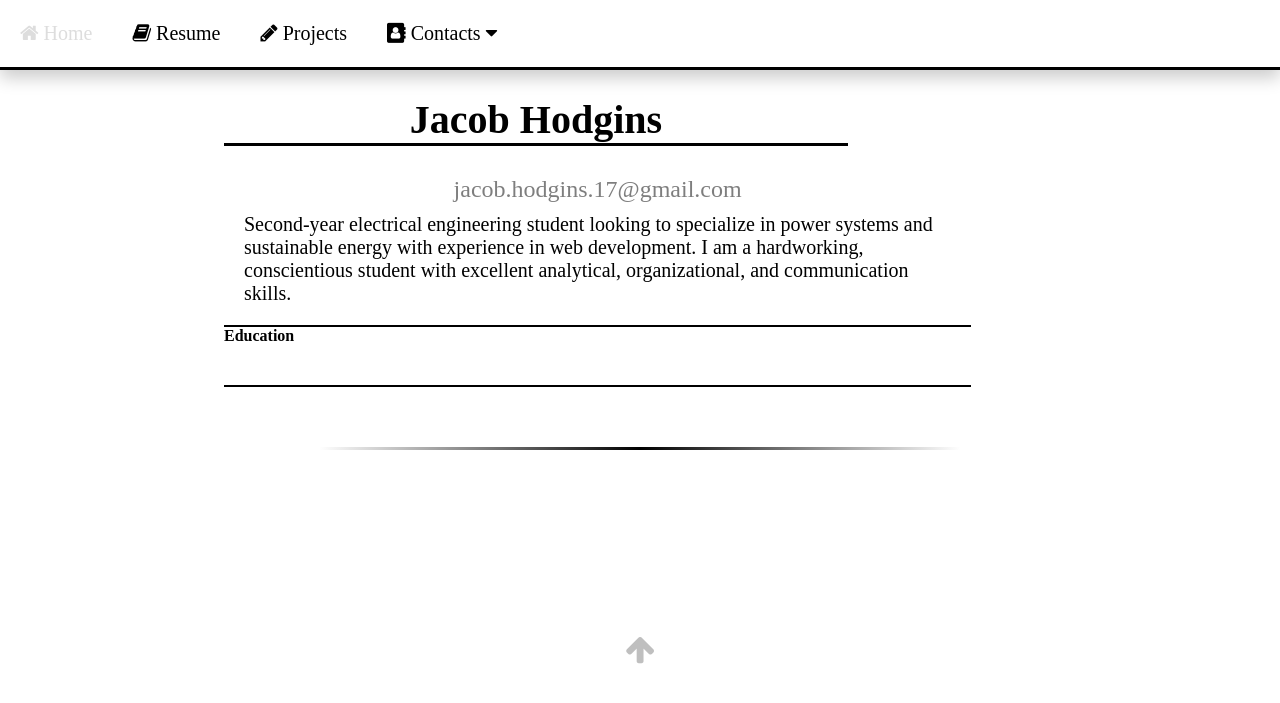
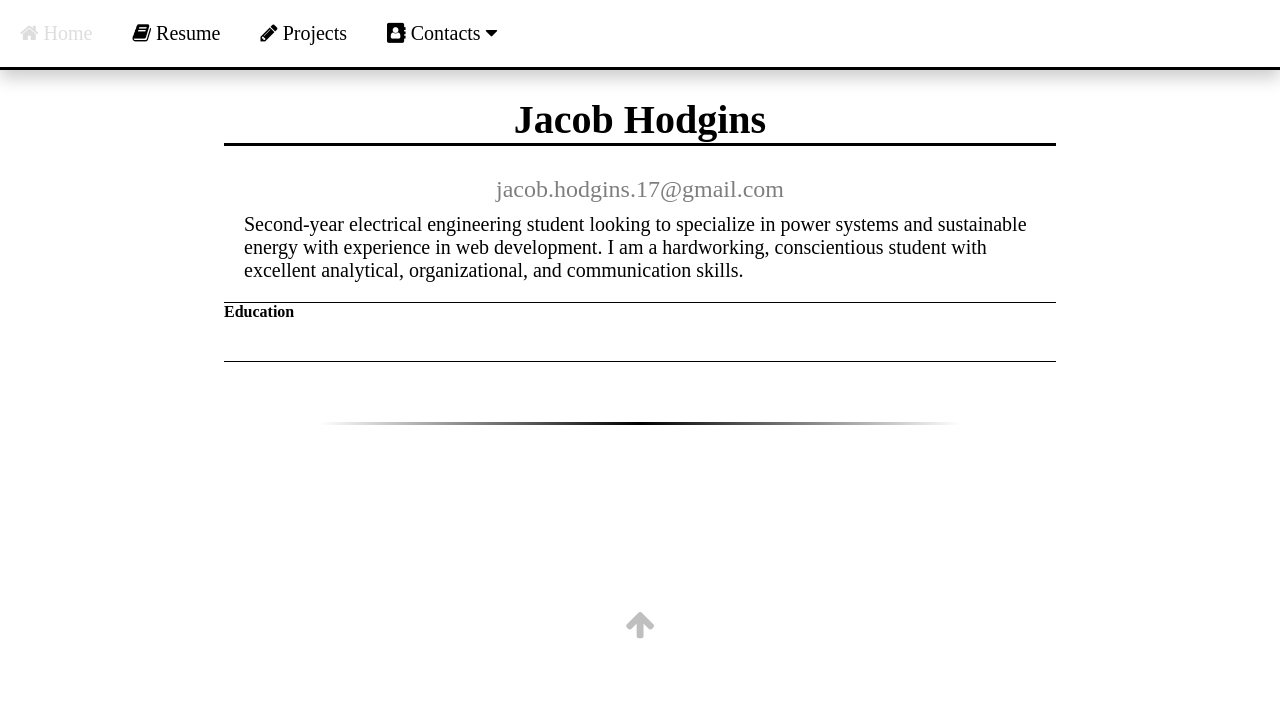
Before and after one commit to JacobHodgins/hodginsjacob, a Jekyll site: the page built from resume/index.html, in a window 1280 px wide. Shown: the top 703 px of the page. Built offline with Jekyll 4.4.1, drawn with Linux system fonts in a browser that asks for light colours.

Commit message:
Update main.css

```diff
--- a/css/main.css
+++ b/css/main.css
@@ -130,7 +130,6 @@ nav.navbar a:active {
   border-width: 3px;
   font-family: 'Times New Roman', Times, serif;
   text-align: center;
-  width: 75%;
 }
 
 .resume-my-email {
@@ -144,8 +143,7 @@ nav.navbar a:active {
 .resume-content {
   padding: 20px;
   border-bottom-style: solid;
-  border-width: 2px;
-  width: 85%;
+  border-width: 1px;
 }
 
 .resume-content p {
```
